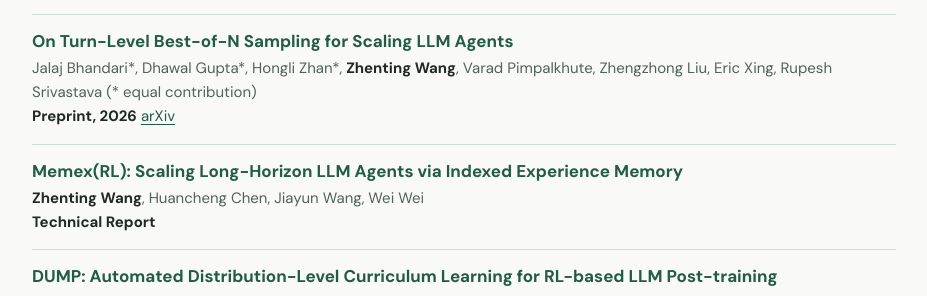
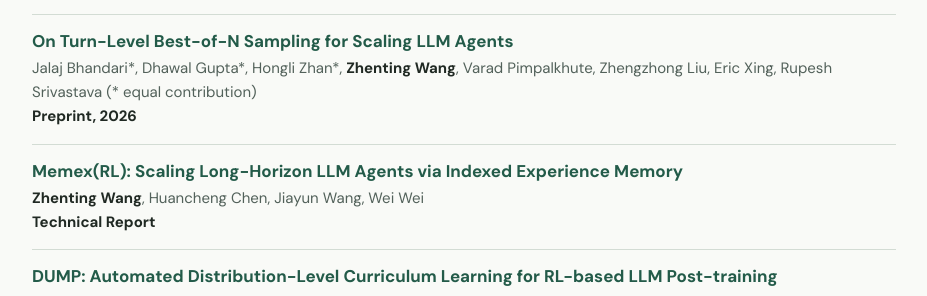
Before and after one commit to ZhentingWang/zhentingwang.github.io, a Jekyll site: the page built from _pages/about.md, in a window 1280 px wide and 900 px high, scrolled down 805 px. Shown: the part 154-450 px from the top of the window, without its empty margins (176-1103 px from the left). Built offline with Jekyll 4.4.1, drawn with Linux system fonts in a browser that asks for light colours; some web fonts are replaced.

Commit message:
Remove duplicate arXiv link from publication entry

```diff
--- a/_pages/about.md
+++ b/_pages/about.md
@@ -52,7 +52,7 @@ Core contributor to post-training ML and infrastructure, post-training data, and
 
 * [On Turn-Level Best-of-N Sampling for Scaling LLM Agents](https://arxiv.org/abs/2611.06868)<br>
 Jalaj Bhandari\*, Dhawal Gupta\*, Hongli Zhan\*, **Zhenting Wang**, Varad Pimpalkhute, Zhengzhong Liu, Eric Xing, Rupesh Srivastava (\* equal contribution)<br>
-**Preprint, 2026** [arXiv](https://arxiv.org/abs/2611.06868)
+**Preprint, 2026**
 
 * [Memex(RL): Scaling Long-Horizon LLM Agents via Indexed Experience Memory](https://arxiv.org/pdf/2603.04257)<br>
 **Zhenting Wang**, Huancheng Chen, Jiayun Wang, Wei Wei<br>
```
